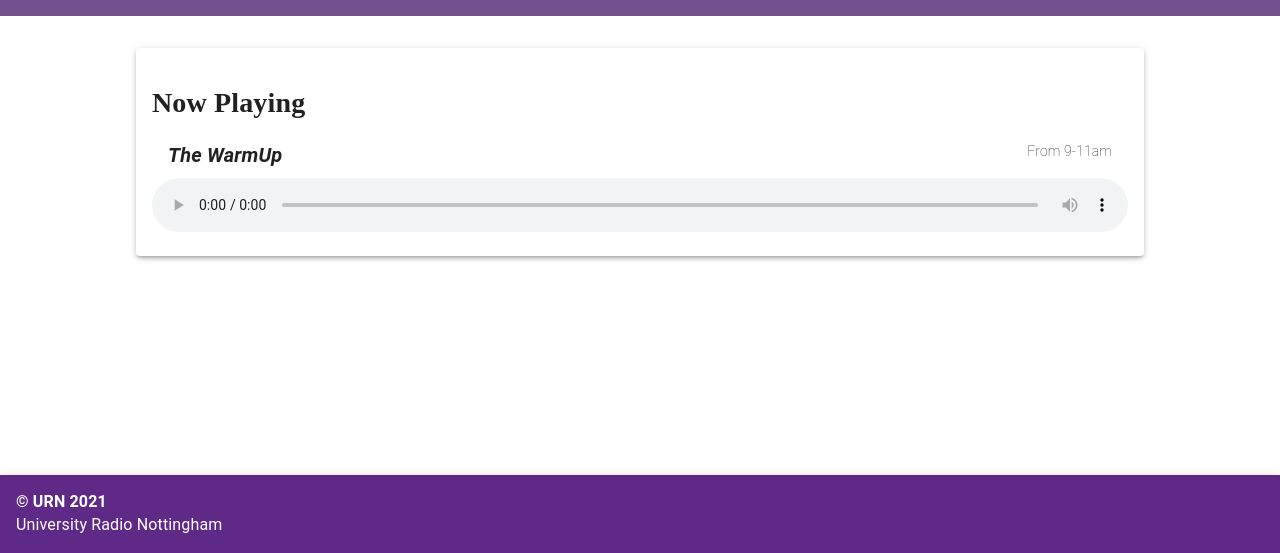
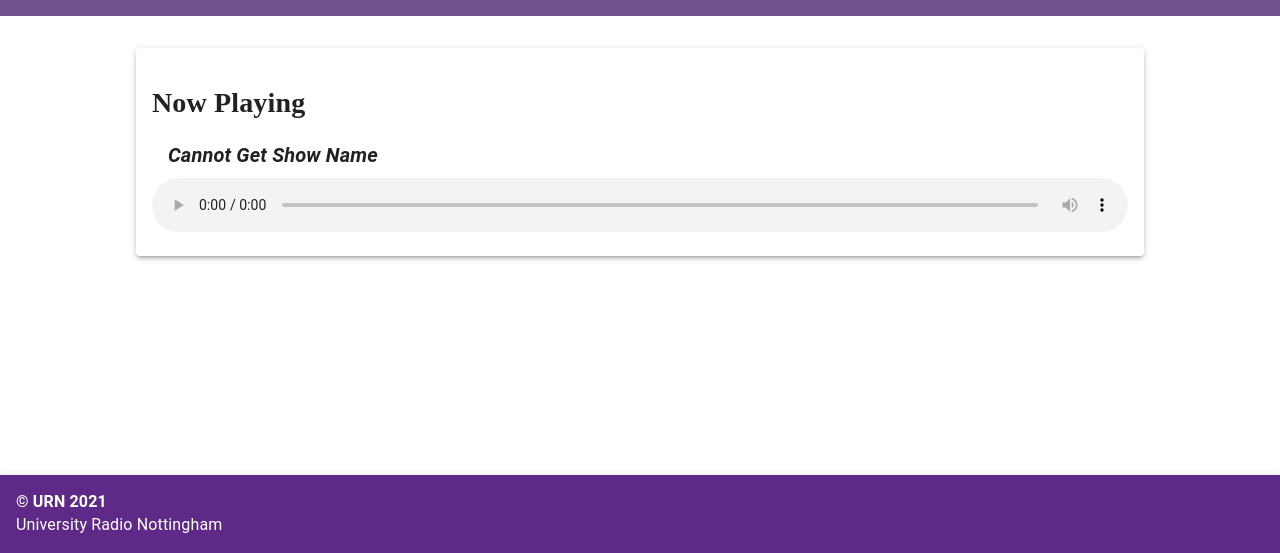
Before and after one commit to URN/urn.github.io, a plain HTML site: page index.html in a window 1280 px wide. Shown: the part 247-800 px from the top of the page. Drawn offline with Linux system fonts and the light colour scheme; grey boxes are pictures that could not be loaded; a script that the page names is missing; a web font is replaced by a local one.

Commit message:
Update index.html

```diff
--- a/index.html
+++ b/index.html
@@ -1647,8 +1647,7 @@
     </header>
     <main>
       <div class="MuiPaper-root now-playing MuiPaper-elevation3 MuiPaper-rounded">
-        <h1>Now Playing</h1><span class="show-name">The WarmUp</span><span class="show-time">From
-          9-11am</span><br><audio src="https://live.urn1350.net/listen" controls=""></audio>
+        <h1>Now Playing</h1><span class="show-name">Cannot Get Show Name</span><span class="show-time"></span><br><audio src="https://live.urn1350.net/listen" controls=""></audio>
       </div>
     </main>
     <footer class="MuiPaper-root MuiAppBar-root MuiAppBar-positionStatic MuiAppBar-colorPrimary MuiPaper-elevation4">
```
